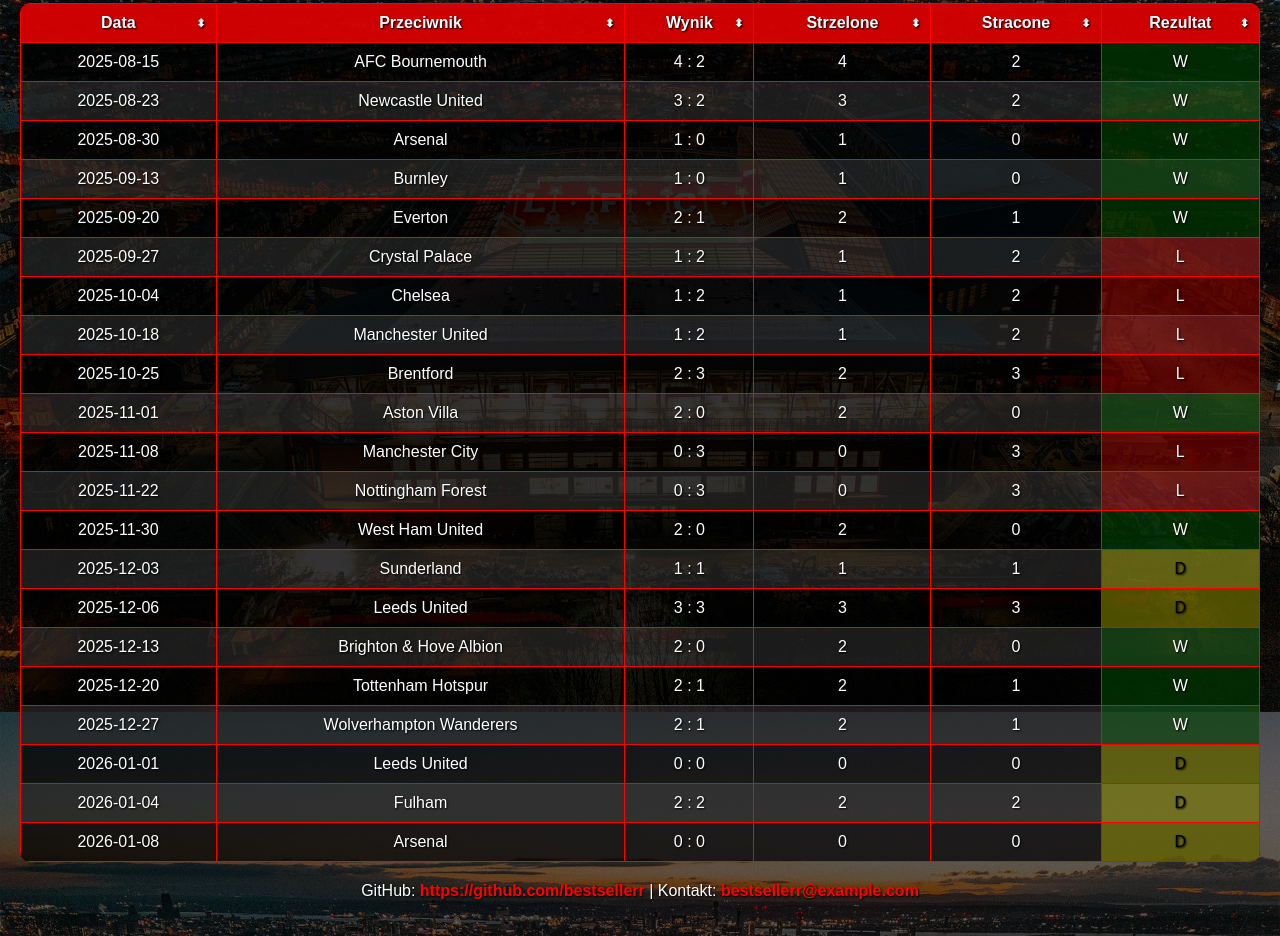
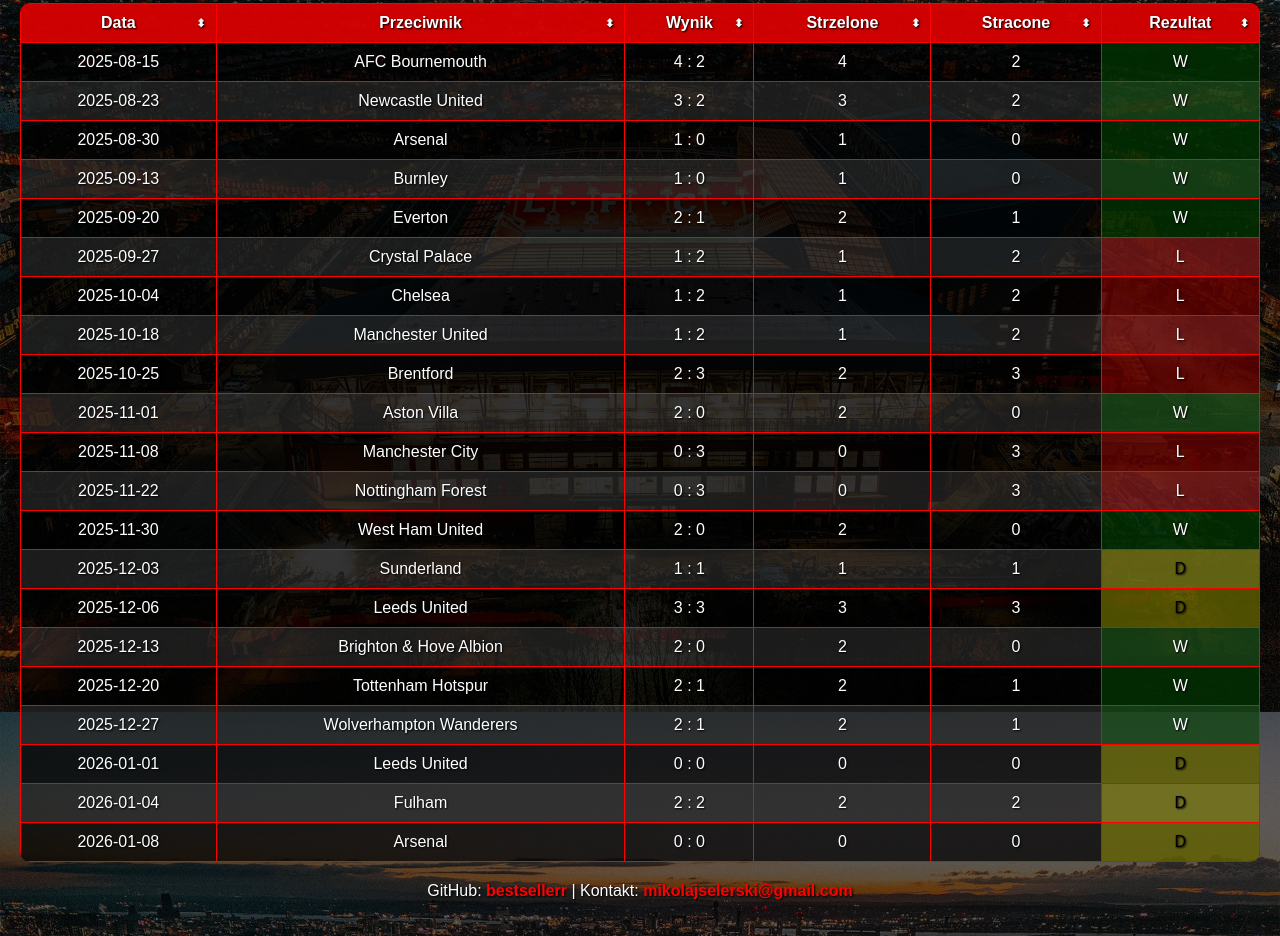
Before and after one commit to bestsellerr/Portfolio_Strona_Liverpool, a plain HTML site: page index.html in a window 1280 px wide. Shown: the part 248-1184 px from the top of the page. Drawn offline with Linux system fonts and the light colour scheme.

Commit message:
Update index.html

```diff
--- a/index.html
+++ b/index.html
@@ -33,8 +33,8 @@
 
 <footer>
     <p>
-        GitHub: <a href="https://github.com/bestsellerr" target="_blank">https://github.com/bestsellerr</a> |
-        Kontakt: <a href="mailto:bestsellerr@example.com">bestsellerr@example.com</a>
+        GitHub: <a href="https://github.com/bestsellerr" target="_blank">bestsellerr</a> |
+        Kontakt: <a href="mailto:mikolajselerski@gmail.com">mikolajselerski@gmail.com</a>
     </p>
 </footer>
 
```
